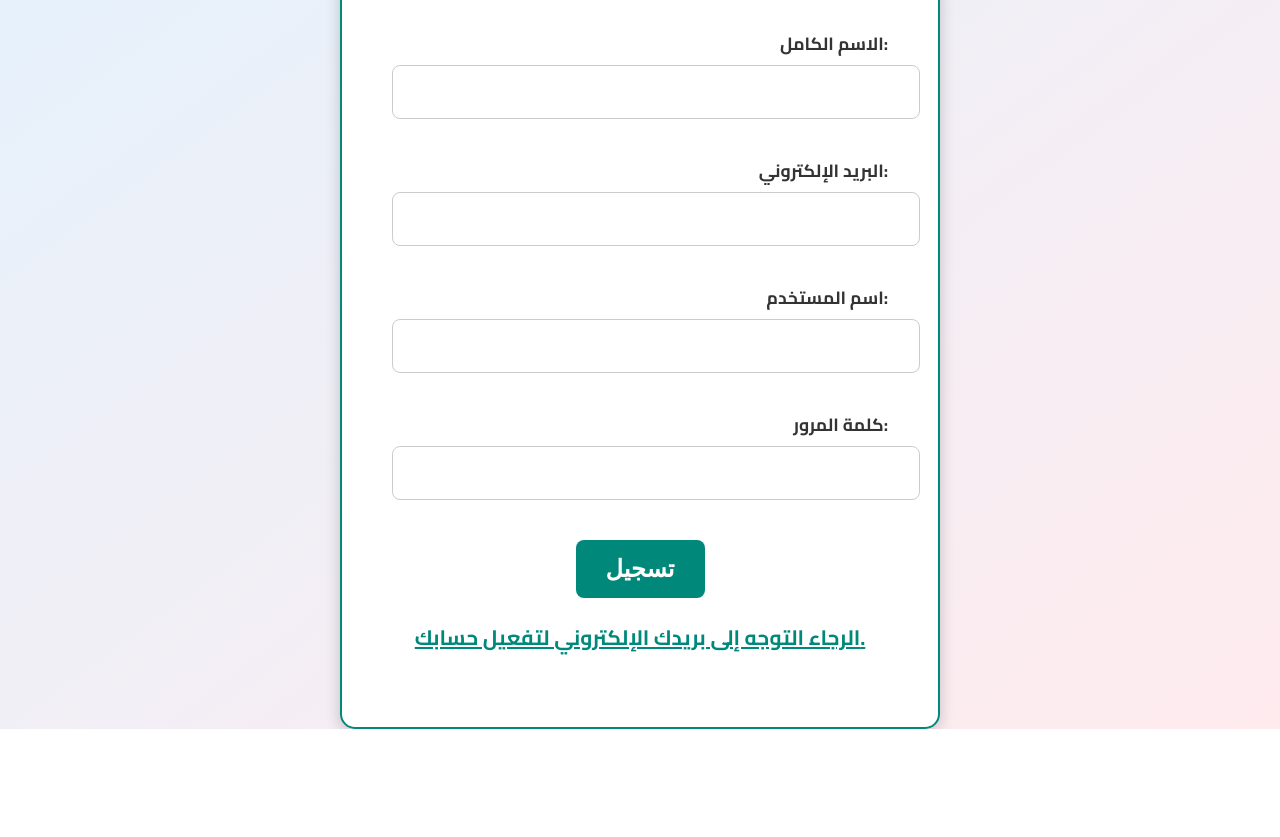
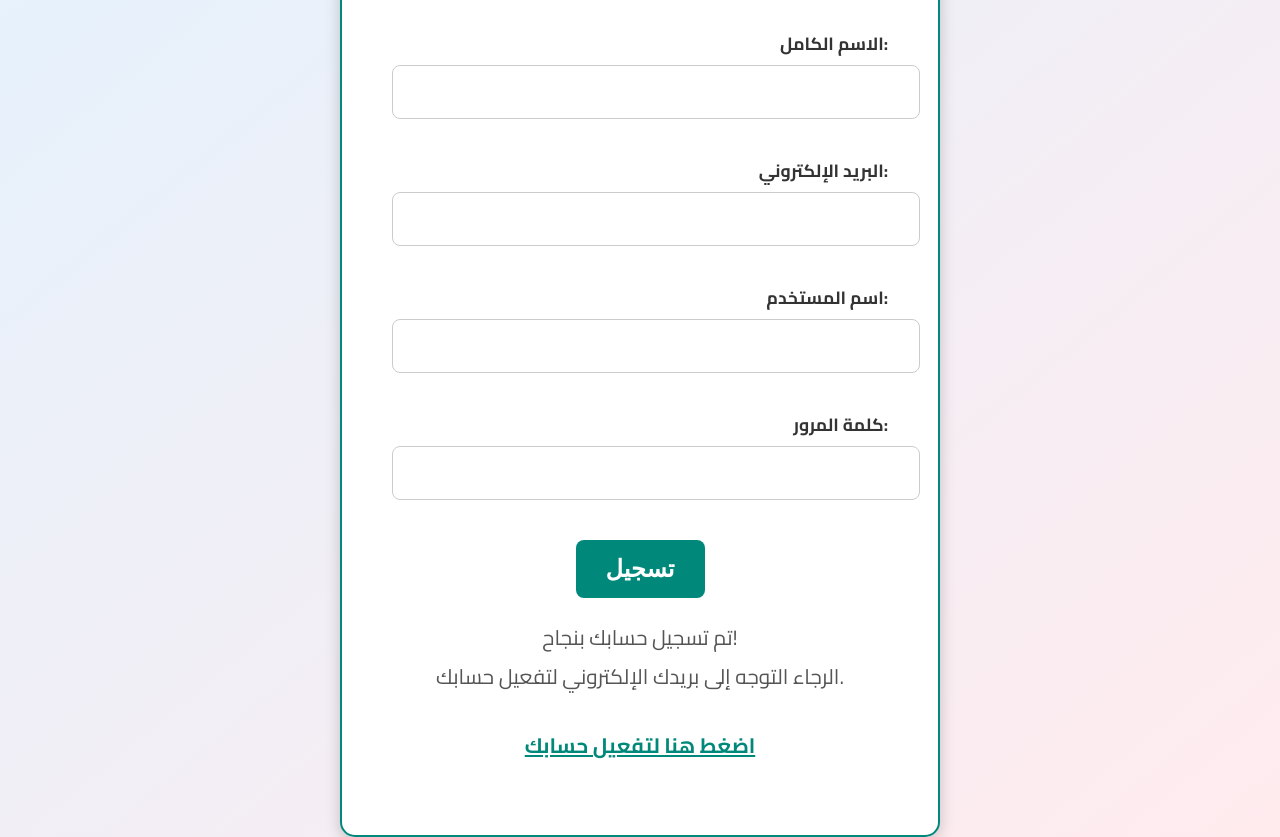
Before and after one commit to hacena/How-it-work, a plain HTML site: page register.html in a window 1280 px wide. Shown: the part 207-1044 px from the top of the page. Before the commit the page ends 936 px from the top, so only its background shows below. Drawn offline with Linux system fonts and the light colour scheme.

Commit message:
Update register.html

```diff
--- a/register.html
+++ b/register.html
@@ -129,7 +129,8 @@
             <button type="submit">تسجيل</button>
         </form>
 
-        <p><a href="/activate" style="color: #00897B; font-weight: bold;">الرجاء التوجه إلى بريدك الإلكتروني لتفعيل حسابك.</a></p>
+        <p>تم تسجيل حسابك بنجاح! <br> الرجاء التوجه إلى بريدك الإلكتروني لتفعيل حسابك.</p>
+        <p><a href="/activate" style="color: #00897B; font-weight: bold;">اضغط هنا لتفعيل حسابك</a></p>
     </div>
 
 </body>
```
